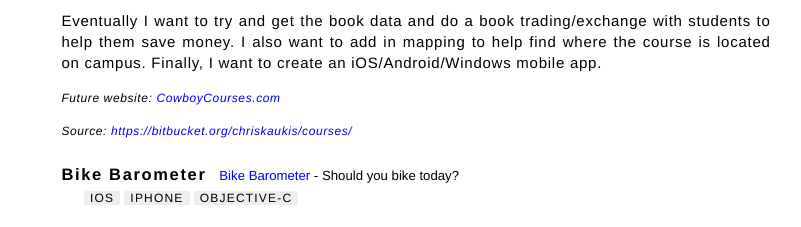
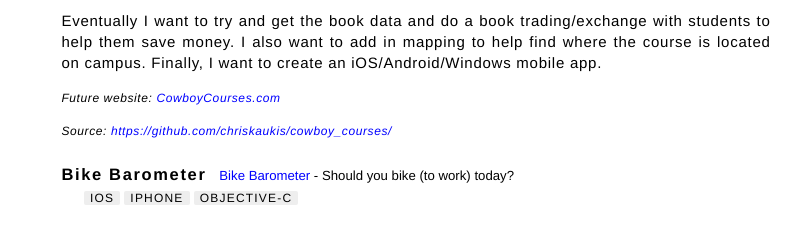
Before and after one commit to chriskaukis/chriskaukis.github.io, a plain HTML site: page resume/index.html in a window 1280 px wide. Shown: the part 2400-2627 px from the top of the page, without its empty margins (239-1040 px from the left). Drawn offline with Linux system fonts and the light colour scheme.

Commit message:
Fixed URL.

```diff
--- a/resume/index.html
+++ b/resume/index.html
@@ -402,11 +402,11 @@ need to be and put in that extra effort and time when it's called upon. I am wel
 
             <p class="small" style="font-style: italic;">Future website: <a href="http://cowboycourses.com">CowboyCourses.com</a></p>
 
-            <p class="small" style="font-style: italic;">Source: <a href="https://bitbucket.org/chriskaukis/courses/">https://bitbucket.org/chriskaukis/courses/</a></p>
+            <p class="small" style="font-style: italic;">Source: <a href="https://github.com/chriskaukis/cowboy_courses">https://github.com/chriskaukis/cowboy_courses/</a></p>
         </div>
         <div class="project">
             <h4>Bike Barometer
-                            <span class="oneliner"><a href="http://bikebarometerapp.com">Bike Barometer</a> - Should you bike today?</span>
+                            <span class="oneliner"><a href="http://bikebarometerapp.com">Bike Barometer</a> - Should you bike (to work) today?</span>
             </h4>
             <ul class="tags inline">
                 <li>iOS</li>
```
